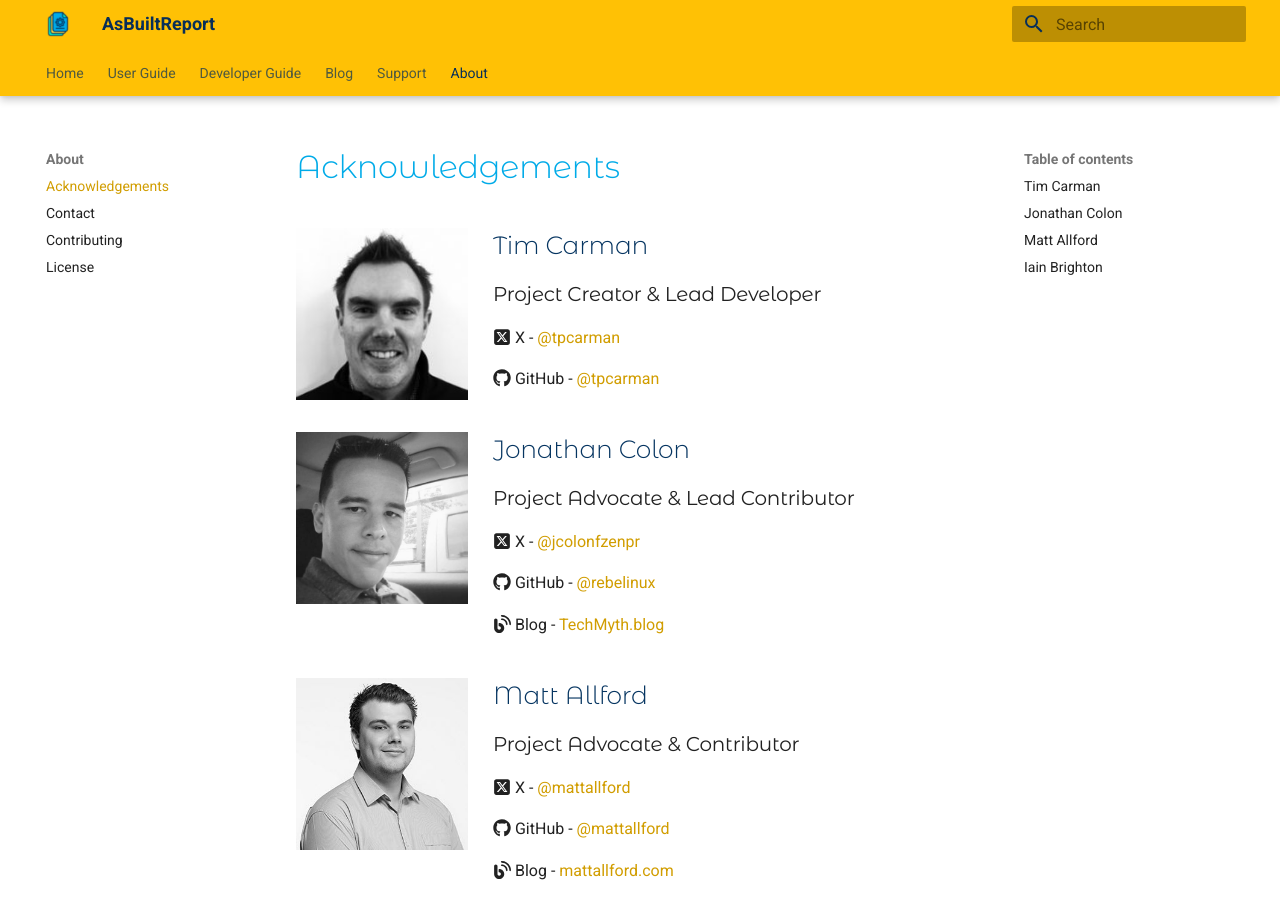
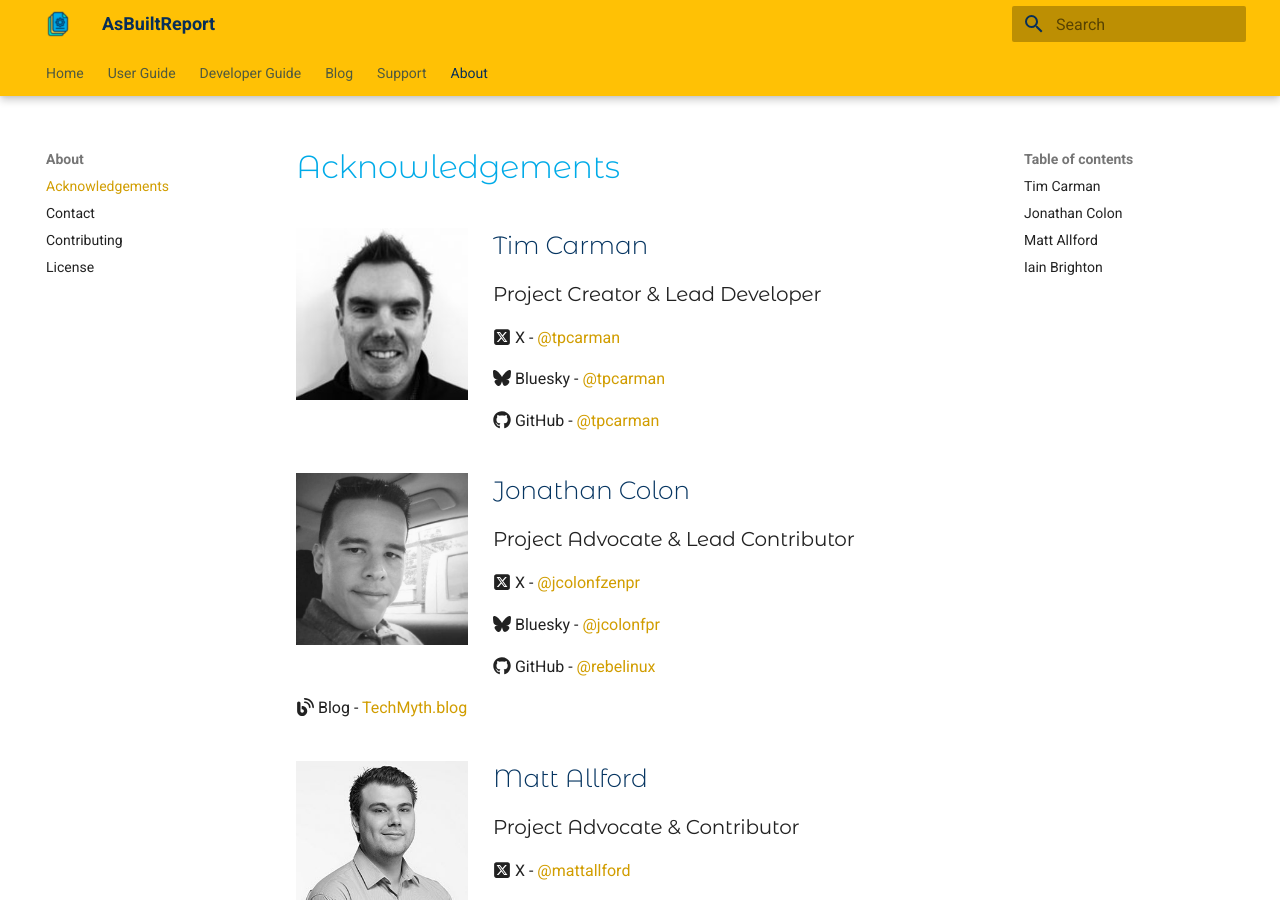
Before and after one commit to AsBuiltReport/AsBuiltReport.Project.Website, an MkDocs documentation site: the page built from docs/about/acknowledgements.md, in a window 1280 px wide and 900 px high. Built offline with MkDocs 1.6.1 and Material for MkDocs 9.7.7, drawn with Linux system fonts in a browser that asks for light colours; some of the changed text lies outside the part shown.

Commit message:
Add Bluesky links

```diff
--- a/docs/about/acknowledgements.md
+++ b/docs/about/acknowledgements.md
@@ -2,6 +2,8 @@
 <h3>Project Creator & Lead Developer</h3>
 
 :fontawesome-brands-square-x-twitter:{ .X } X - [@tpcarman](https://x.com/tpcarman){:target="_blank"}
+
+:fontawesome-brands-bluesky: Bluesky - [@tpcarman](https://bsky.app/profile/tpcarman.bsky.social){:target="_blank"}
 
 :fontawesome-brands-github: GitHub - [@tpcarman](https://github.com/tpcarman){:target="_blank"}
 
@@ -9,6 +11,8 @@
 <h3>Project Advocate & Lead Contributor</h3>
 
 :fontawesome-brands-square-x-twitter:{ .X } X - [@jcolonfzenpr](https://x.com/jcolonfzenpr){:target="_blank"}
+
+:fontawesome-brands-bluesky: Bluesky - [@jcolonfpr](https://bsky.app/profile/jcolonfpr.bsky.social){:target="_blank"}
 
 :fontawesome-brands-github: GitHub - [@rebelinux](https://github.com/rebelinux){:target="_blank"}
 
@@ -18,6 +22,8 @@
 <h3>Project Advocate & Contributor</h3>
 
 :fontawesome-brands-square-x-twitter:{ .X } X - [@mattallford](https://x.com/mattallford){:target="_blank"}
+
+:fontawesome-brands-bluesky: Bluesky - [@mattalfford](https://bsky.app/profile/mattallford.com){:target="_blank"}
 
 :fontawesome-brands-github: GitHub - [@mattallford](https://github.com/mattallford){:target="_blank"}
 
--- a/mkdocs.yml
+++ b/mkdocs.yml
@@ -36,12 +36,12 @@ extra:
     provider: google
     property: !ENV GOOGLE_ANALYTICS_KEY
   social:
+    - icon: fontawesome/brands/github
+      link: https://github.com/AsBuiltReport
+    #- icon: fontawesome/brands/Bluesky
+    #  link: https://bsky.app/profile/asbuiltreport.bsky.social
     - icon: fontawesome/brands/x-twitter
       link: https://x.com/AsBuiltReport
-    - icon: fontawesome/brands/github
-      link: https://github.com/AsBuiltReport
-    #- icon: fontawesome/brands/youtube
-    #  link: https://www.youtube.com/channel/UCi8vPY40jRpr0tZZPgBqpbA/
 
 extra_css:
   - assets/stylesheets/extra.css
```
Also changed, not shown: docs/about/contact.md (+2 -0 lines).
